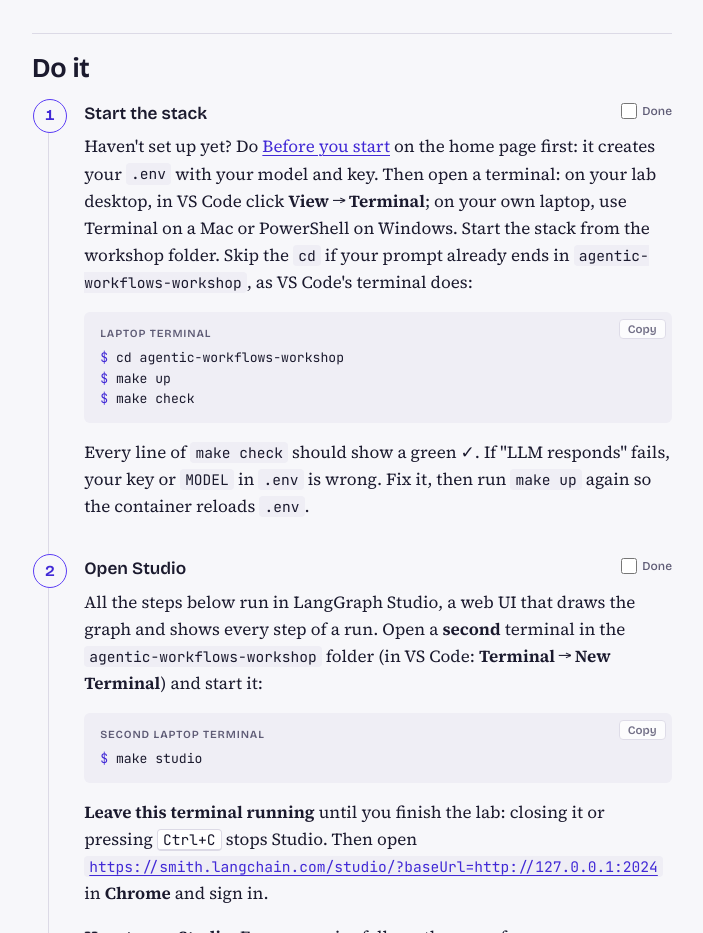
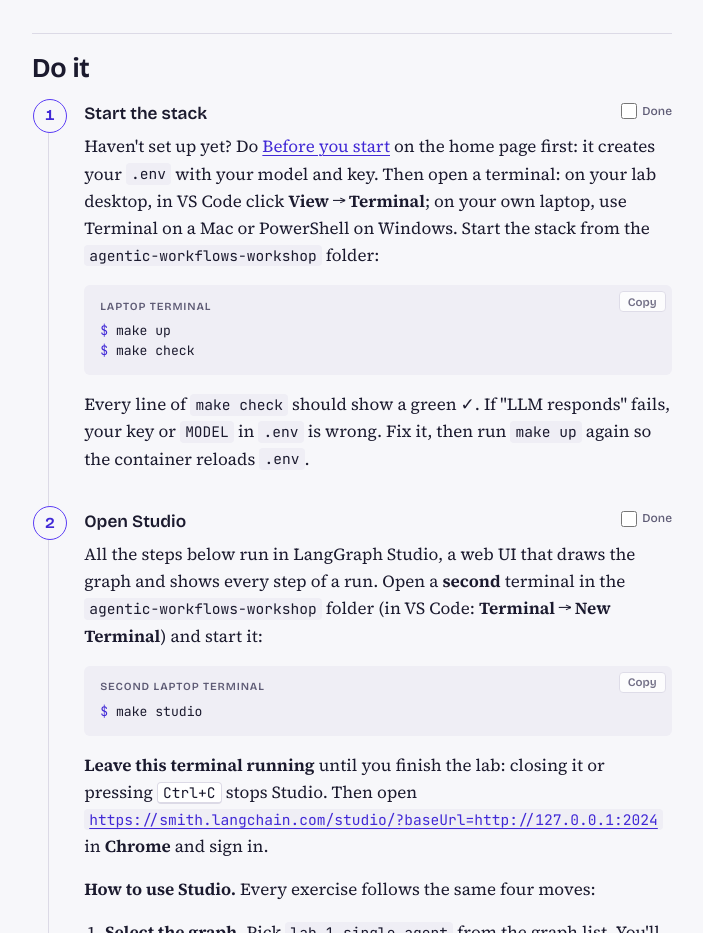
Before and after one commit to koayyongzhuang/agentic-workflows-workshop, a plain HTML site: page guides/lessons/0001-lab-1-single-agent.html in a window 1280 px wide. Shown: the part 4540-5473 px from the top of the page, without its empty margins (160-863 px from the left). Drawn offline with nearby package versions, Linux system fonts and the light colour scheme.

Commit message:
remove cd path

```diff
--- a/guides/lessons/0001-lab-1-single-agent.html
+++ b/guides/lessons/0001-lab-1-single-agent.html
@@ -151,9 +151,8 @@
 
 <li>
   <div class="step-title">Start the stack</div>
-  <p>Haven't set up yet? Do <a href="../index.html#setup">Before you start</a> on the home page first: it creates your <code>.env</code> with your model and key. Then open a terminal: on your lab desktop, in VS Code click <strong>View → Terminal</strong>; on your own laptop, use Terminal on a Mac or PowerShell on Windows. Start the stack from the workshop folder. Skip the <code>cd</code> if your prompt already ends in <code>agentic-workflows-workshop</code>, as VS Code's terminal does:</p>
-<pre class="term" data-where="laptop terminal"><code><span class="p">$ </span>cd agentic-workflows-workshop
-<span class="p">$ </span>make up
+  <p>Haven't set up yet? Do <a href="../index.html#setup">Before you start</a> on the home page first: it creates your <code>.env</code> with your model and key. Then open a terminal: on your lab desktop, in VS Code click <strong>View → Terminal</strong>; on your own laptop, use Terminal on a Mac or PowerShell on Windows. Start the stack from the <code>agentic-workflows-workshop</code> folder:</p>
+<pre class="term" data-where="laptop terminal"><code><span class="p">$ </span>make up
 <span class="p">$ </span>make check</code></pre>
   <p>Every line of <code>make check</code> should show a green ✓. If "LLM responds" fails, your key or <code>MODEL</code> in <code>.env</code> is wrong. Fix it, then run <code>make up</code> again so the container reloads <code>.env</code>.</p>
 </li>
```
